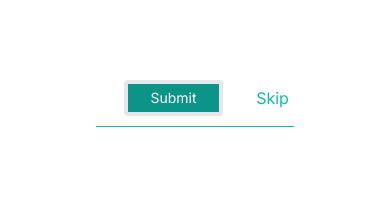
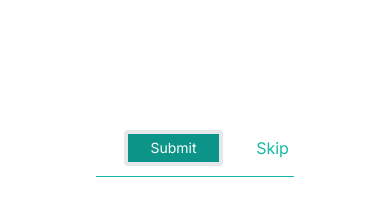
Before and after one commit to Prajwal09-Walde/whoisthatpokemon, a Next.js app: page / in a window 390 px wide. Shown: the part 571-776 px from the top of the page. Built offline with nearby package versions, Linux system fonts and the light colour scheme; no server answers.

Commit message:
Eighth commit

```diff
--- a/app/globals.css
+++ b/app/globals.css
@@ -16,12 +16,20 @@
     font-size: 15px;
   }
 
+  h2 {
+    font-size: 15px;
+  }
+
   form {
-    margin: 50px;
+    margin-top: 20px;
   }
 
   input {
-    width: 200%;
+    font-size: 14px;
+  }
+
+  input::placeholder {
+    font-size: 14px;
   }
 
   button {
```
